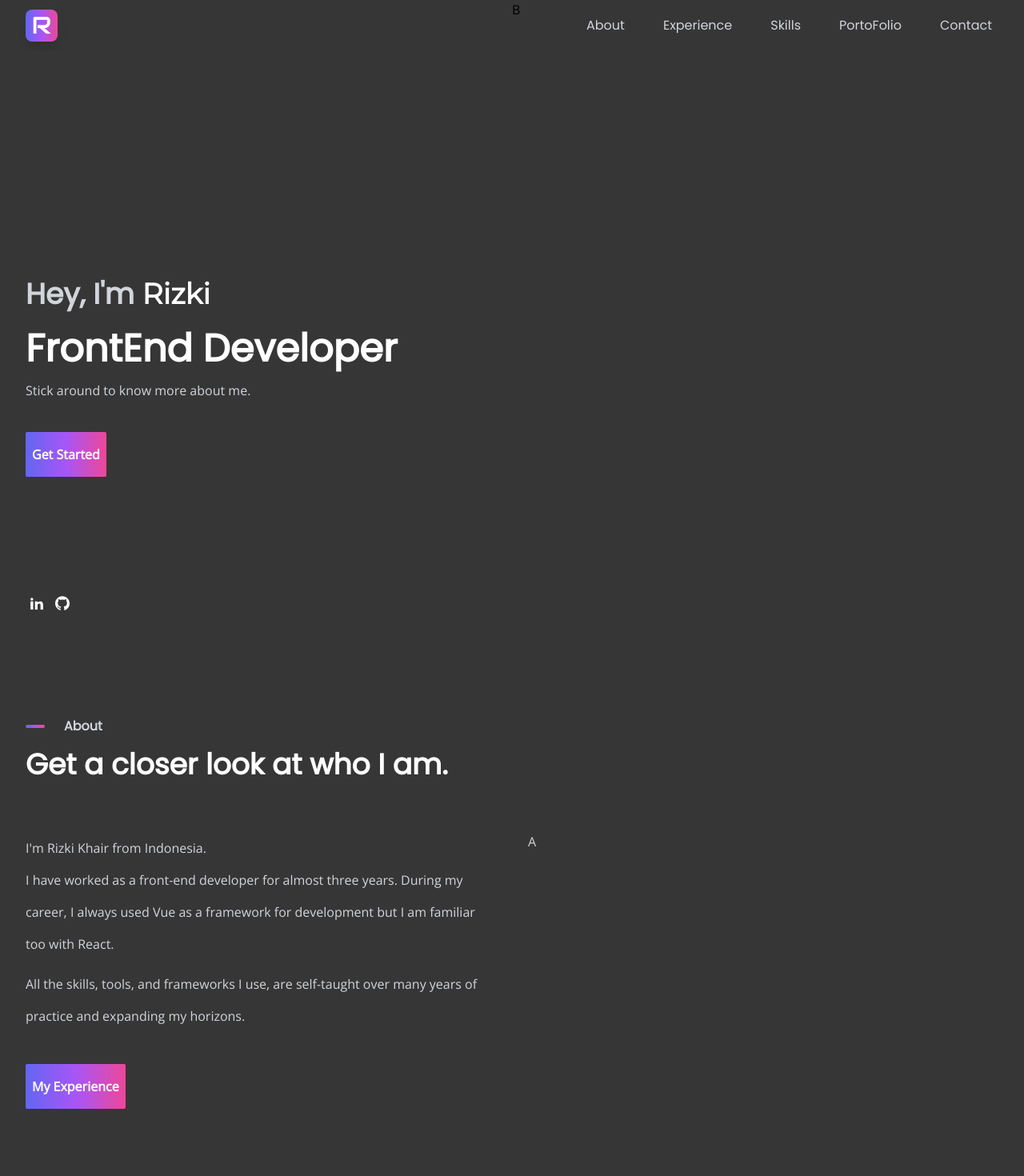
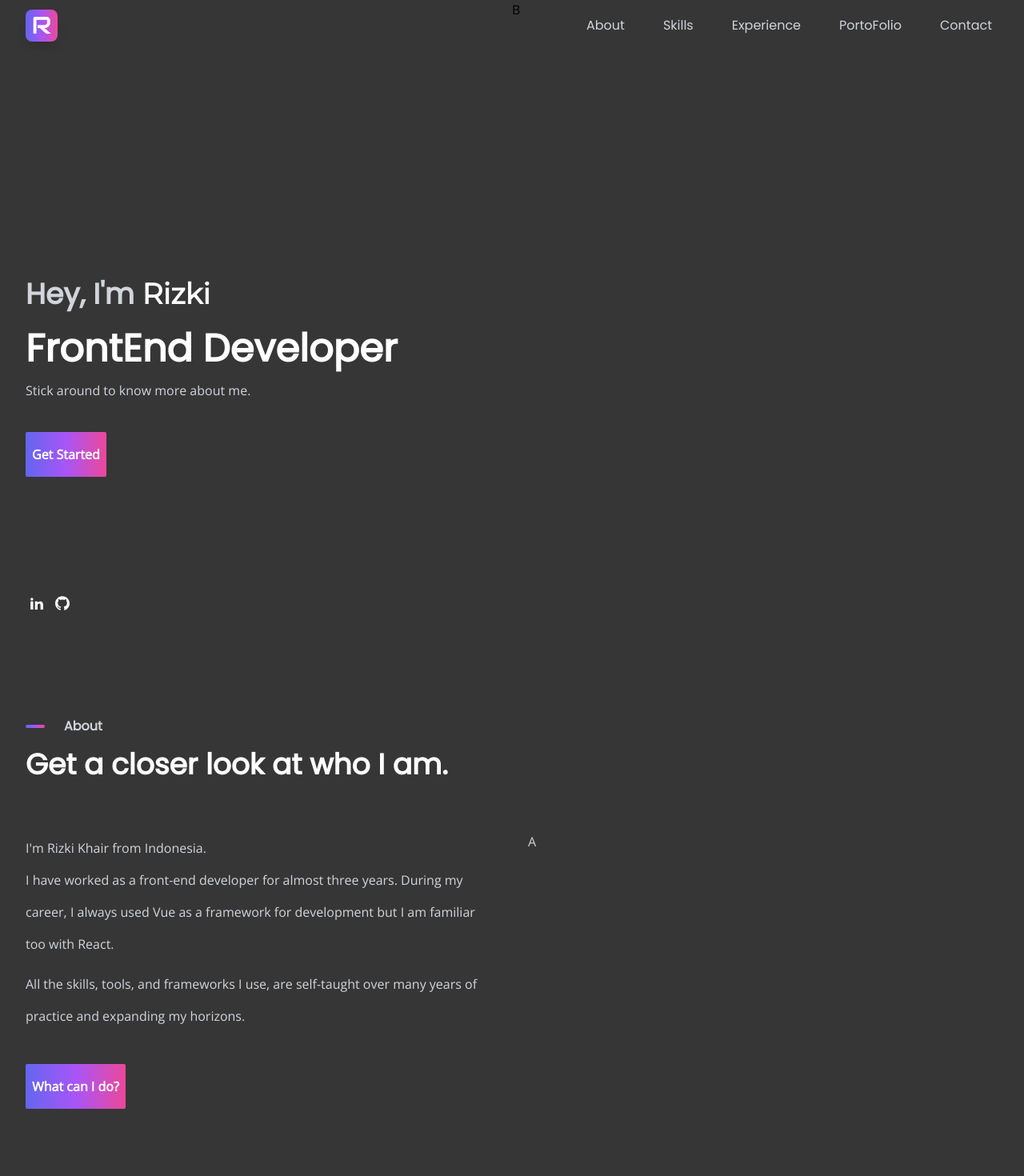
Before and after one commit to rizuki4658/rizkikhairporto, a Next.js app: page / in a window 1280 px wide. Shown: the top 1470 px of the page at 80% size. Built offline with nearby package versions, Linux system fonts and the light colour scheme.

Commit message:
fix: navigation content

```diff
--- a/components/template/about/index.tsx
+++ b/components/template/about/index.tsx
@@ -24,7 +24,7 @@ const About: React.FC = ({ ...props }) => {
           <Button
             link="#experience"
             customClass="px-12 py-4 rounded-full font-bold h-auto bg-primary-gradient hover:opacity-60">
-            My Experience
+            What can I do?
           </Button>
         </div>
       </div>
--- a/constants/navigation.ts
+++ b/constants/navigation.ts
@@ -7,13 +7,13 @@ export const navigations: Navigation[] = [
     active: false
   },
   {
-    name: 'Experience',
-    target: '#experience',
+    name: 'Skills',
+    target: '#skills',
     active: false
   },
   {
-    name: 'Skills',
-    target: '#skills',
+    name: 'Experience',
+    target: '#experience',
     active: false
   },
   {
```
